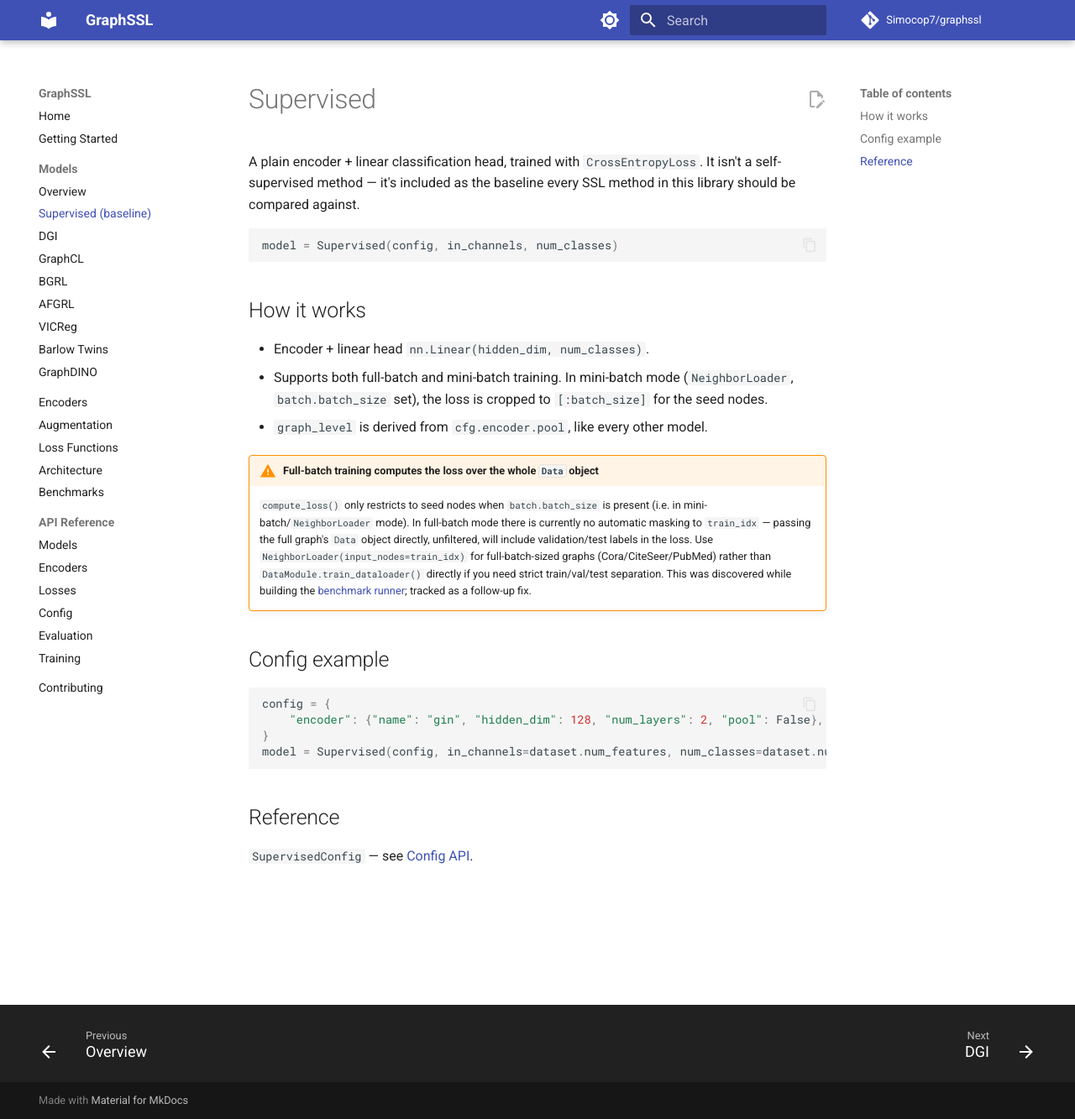
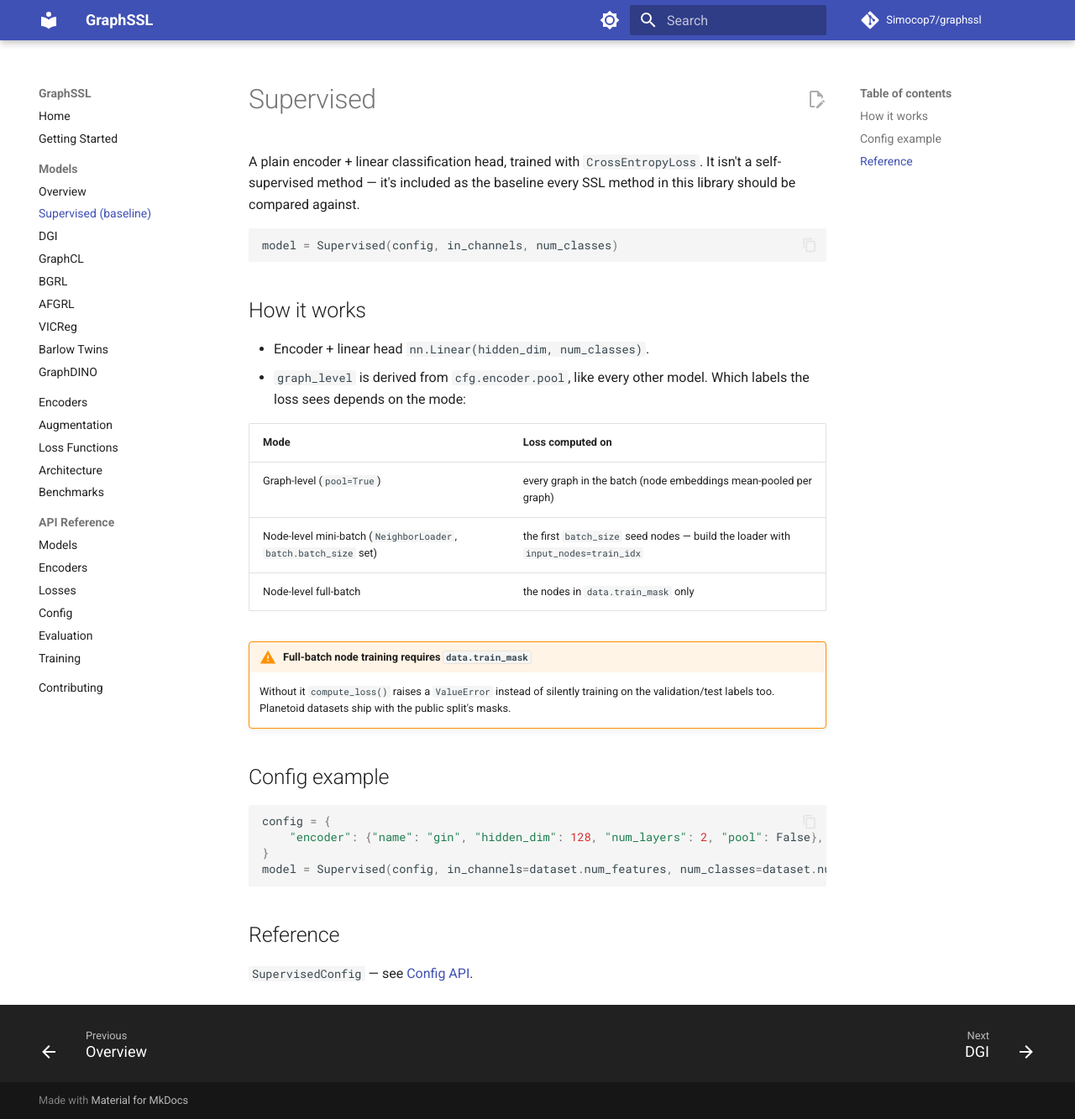
Before and after one commit to Simocop7/graphssl, an MkDocs documentation site: the page built from docs/models/supervised.md, in a window 1280 px wide and 1333 px high. Shown: the whole window at 84% size. Built offline with MkDocs 1.6.1 and Material for MkDocs 9.7.7, drawn with Linux system fonts in a browser that asks for light colours; comment, search, counter and statistics services are not loaded.

Commit message:
center GraphDINO in logit space; train Supervised on train_mask only

```diff
--- a/docs/models/supervised.md
+++ b/docs/models/supervised.md
@@ -11,18 +11,18 @@ model = Supervised(config, in_channels, num_classes)
 ## How it works
 
 - Encoder + linear head `nn.Linear(hidden_dim, num_classes)`.
-- Supports both full-batch and mini-batch training. In mini-batch mode (`NeighborLoader`,
-  `batch.batch_size` set), the loss is cropped to `[:batch_size]` for the seed nodes.
-- `graph_level` is derived from `cfg.encoder.pool`, like every other model.
+- `graph_level` is derived from `cfg.encoder.pool`, like every other model. Which labels the
+  loss sees depends on the mode:
 
-!!! warning "Full-batch training computes the loss over the whole `Data` object"
-    `compute_loss()` only restricts to seed nodes when `batch.batch_size` is present (i.e. in
-    mini-batch/`NeighborLoader` mode). In full-batch mode there is currently no automatic
-    masking to `train_idx` — passing the full graph's `Data` object directly, unfiltered, will
-    include validation/test labels in the loss. Use `NeighborLoader(input_nodes=train_idx)` for
-    full-batch-sized graphs (Cora/CiteSeer/PubMed) rather than `DataModule.train_dataloader()`
-    directly if you need strict train/val/test separation. This was discovered while building
-    the [benchmark runner](../benchmarks.md); tracked as a follow-up fix.
+| Mode | Loss computed on |
+|---|---|
+| Graph-level (`pool=True`) | every graph in the batch (node embeddings mean-pooled per graph) |
+| Node-level mini-batch (`NeighborLoader`, `batch.batch_size` set) | the first `batch_size` seed nodes — build the loader with `input_nodes=train_idx` |
+| Node-level full-batch | the nodes in `data.train_mask` only |
+
+!!! warning "Full-batch node training requires `data.train_mask`"
+    Without it `compute_loss()` raises a `ValueError` instead of silently training on the
+    validation/test labels too. Planetoid datasets ship with the public split's masks.
 
 ## Config example
 
```
Also changed, not shown: CLAUDE.md (+18 -9 lines), benchmarks/README.md (+5 -7 lines), docs/benchmarks.md (+2 -2 lines), docs/models/graphdino.md (+9 -6 lines), 6 other files.
